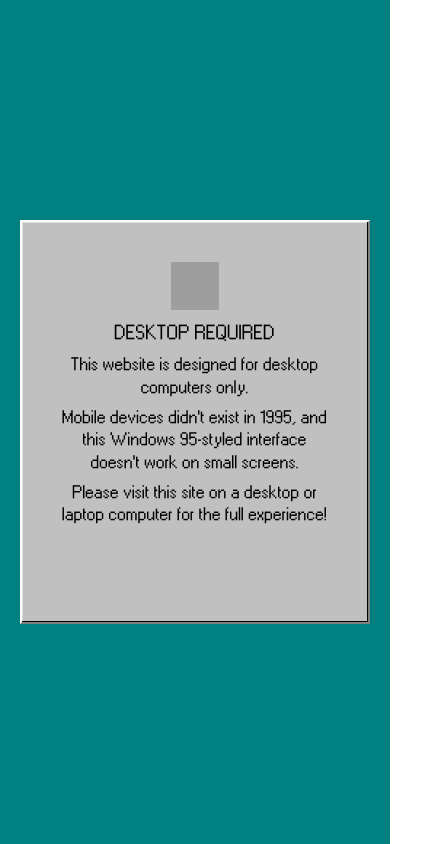
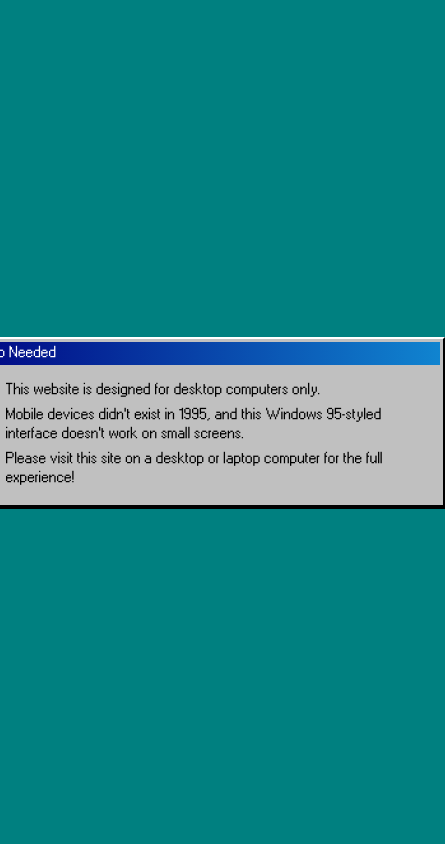
Before and after one commit to UnforbiddenYet/personal-website, a React (Vite) app: page / in a window 390 px wide. Shown: the whole page, 445 px wide, since content can reach past the window. Built offline with nearby package versions, Linux system fonts and the light colour scheme; grey boxes are pictures that could not be loaded.

Commit message:
chore: alert component

```diff
--- a/src/App.css
+++ b/src/App.css
@@ -12,6 +12,7 @@
 body {
   font-family: var(--ui-font-family), sans-serif;
   font-size: 16px;
+  background: #008080;
 }
 
 dialog {
@@ -40,6 +41,11 @@
   border-left: 2px solid #000000;
   border-right: 2px solid #ffffff;
   border-bottom: 2px solid #ffffff;
+}
+
+.win95-button:focus {
+  outline: 1px dotted #000000;
+  outline-offset: -4px;
 }
 
 .separator {
--- /dev/null
+++ b/src/components/Alert95.module.css
@@ -0,0 +1,34 @@
+.overlay {
+  background: #008080;
+  padding: 20px;
+  height: 100vh;
+  width: 100vw;
+  display: flex;
+  align-items: center;
+  justify-content: center;
+  position: fixed;
+  top: 0;
+  left: 0;
+  z-index: 9999;
+}
+
+.content {
+  background-color: #c0c0c0;
+  padding: 16px 12px;
+  display: flex;
+  gap: 12px;
+  align-items: flex-start;
+}
+
+.iconContainer {
+  flex-shrink: 0;
+}
+
+.iconContainer img {
+  image-rendering: pixelated;
+  display: block;
+}
+
+.message {
+  flex: 1;
+}
--- /dev/null
+++ b/src/components/Alert95.tsx
@@ -0,0 +1,48 @@
+import type { PropsWithChildren } from 'react'
+import styles from './Alert95.module.css'
+import { Window } from './Window'
+
+type Props = {
+  title: string
+  icon?: string
+  onClose?: () => void
+}
+
+export function Alert95({
+  title,
+  icon,
+  onClose,
+  children
+}: PropsWithChildren<Props>) {
+  return (
+    <Window
+      title={title}
+      controls={onClose ? [
+        {
+          icon: 'X',
+          label: 'Close',
+          onClick: onClose
+        }
+      ] : []}
+      menu={[]}
+      height={170}
+      width={500}
+      position={{
+        x: (window.innerWidth / 2) - (500 / 2),
+        y: (window.innerHeight / 2) - (170 / 2),
+        z: 1
+      }}
+    >
+      <div className={styles.content}>
+        {icon && (
+          <div className={styles.iconContainer}>
+            <img src={icon} alt="" width={32} height={32} />
+          </div>
+        )}
+        <div className={styles.message}>
+          {children}
+        </div>
+      </div>
+    </Window>
+  )
+}
--- a/src/components/NoMobile.module.css
+++ b/src/components/NoMobile.module.css
@@ -1,55 +1,10 @@
-.container {
-  background: #008080;
-  padding: 20px;
-  height: 100vh;
-  width: 100vw;
-  display: flex;
-  align-items: center;
-  justify-content: center;
-  position: fixed;
-  top: 0;
-  left: 0;
-  z-index: 9999;
-}
-
-.content {
-  text-align: center;
-  padding: 40px;
-  max-width: 500px;
-  background: #c0c0c0;
-  border-top: 2px solid #ffffff;
-  border-left: 2px solid #ffffff;
-  border-right: 2px solid #808080;
-  border-bottom: 2px solid #808080;
-  box-shadow: inset -1px -1px 0 #000000, inset 1px 1px 0 #dfdfdf;
-}
-
-.content h2 {
-  margin: 10px 0;
-  font-size: 18px;
-  text-transform: uppercase;
-}
-
-.content p {
-  margin: 8px 0;
+.contentText,
+.contentTextPadded {
+  margin: 0;
+  font-size: 14px;
   line-height: 1.4;
 }
 
-.content img {
-  image-rendering: pixelated;
+.contentTextPadded {
+  margin-top: 5px;
 }
-
-.blinker {
-  font-size: 32px;
-  margin-top: 20px;
-  animation: blink 1.5s infinite;
-}
-
-@keyframes blink {
-  0%, 49% {
-    opacity: 1;
-  }
-  50%, 100% {
-    opacity: 0;
-  }
-}
--- a/src/components/NoMobile.tsx
+++ b/src/components/NoMobile.tsx
@@ -1,20 +1,23 @@
-import computerIcon from '../assets/computer.ico'
 import warningIcon from '../assets/msg_warning.ico'
-import styles from './NoMobile.module.css'
+import { Alert95 } from './Alert95';
+import styles from './NoMobile.module.css';
 
 export function NoMobile() {
   return (
-    <div className={styles.container}>
-      <div className={styles.content}>
-        <img src={computerIcon} alt="Computer icon" width={48} height={48} />
-        <h2>Desktop Required</h2>
-        <p>This website is designed for desktop computers only.</p>
-        <p>Mobile devices didn't exist in 1995, and this Windows 95-styled interface doesn't work on small screens.</p>
-        <p>Please visit this site on a desktop or laptop computer for the full experience!</p>
-        <div className={styles.blinker}>
-          <img src={warningIcon} width={32} alt="Warning" />
-        </div>
-      </div>
-    </div>
+    <Alert95
+      title="Desktop Needed"
+      icon={warningIcon}
+      buttonText="OK"
+    >
+      <p className={styles.contentText}>
+        This website is designed for desktop computers only.
+      </p>
+      <p className={styles.contentTextPadded}>
+        Mobile devices didn't exist in 1995, and this Windows 95-styled interface doesn't work on small screens.
+      </p>
+      <p className={styles.contentTextPadded}>
+        Please visit this site on a desktop or laptop computer for the full experience!
+      </p>
+    </Alert95>
   )
 }
```
